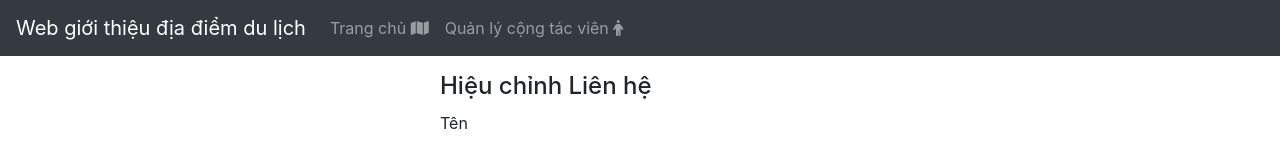
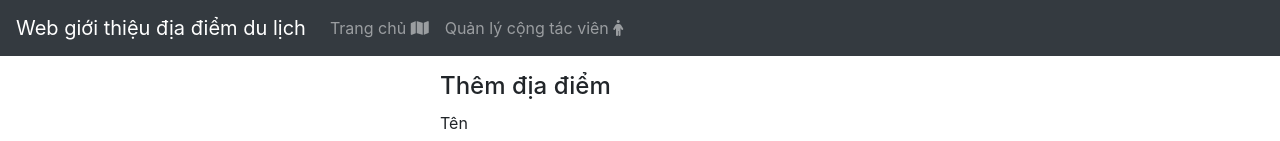
Before and after one commit to Khangb1913234/review-tourist_frontend, a Vue app: page /destination/add in a window 1280 px wide. Shown: the top 141 px of the page. Built offline with nearby package versions, Linux system fonts and the light colour scheme.

Commit message:
Chinh lai cac phan

```diff
--- a/src/views/DestinationAdd.vue
+++ b/src/views/DestinationAdd.vue
@@ -1,6 +1,6 @@
 <template>
     <div v-if="destination" class="page">
-        <h4>Hiệu chỉnh Liên hệ</h4>
+        <h4>Thêm địa điểm</h4>
         <DestinationForm
             :destination="destination"
             @submit:destination="createDestination"
```
